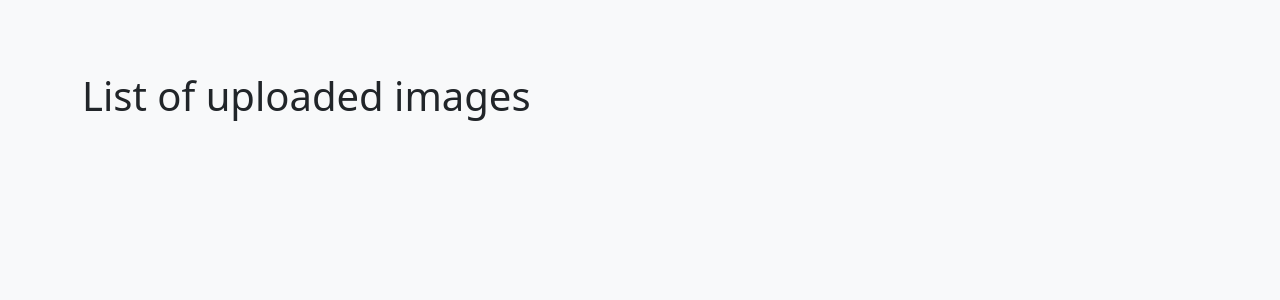
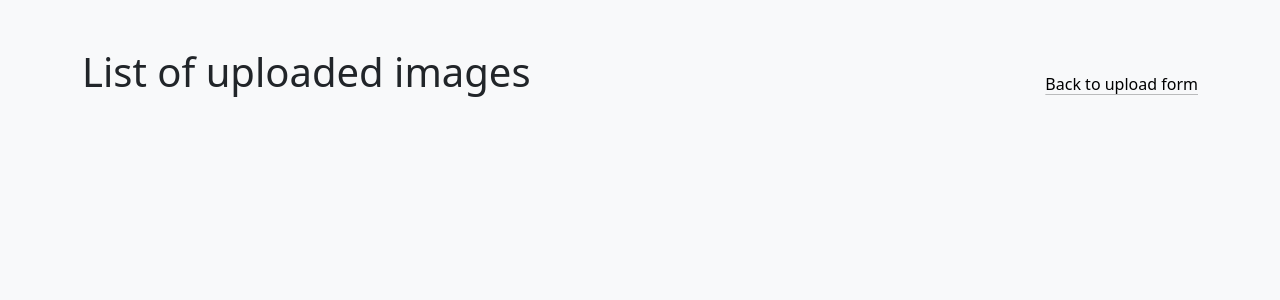
Before and after one commit to Mitozo/ScreenShotUploader, a Symfony app: template ssu_app/templates/uploader/list_uploaded_img.html.twig in a window 1280 px wide. Shown: the top 300 px of the page. Run offline with Twig, Linux system fonts and the light colour scheme; the template is opened without the code that fills it, so the values that code supplies are empty; some libraries are stand-ins or nearby versions.

Commit message:
(feat) update frontview

```diff
--- a/ssu_app/src/Controller/UploaderController.php
+++ b/ssu_app/src/Controller/UploaderController.php
@@ -29,6 +29,7 @@ class UploaderController extends AbstractController
     public function imageList(): Response
     {
         $uploadPath = $this->getParameter('file_upload_directory');
+        $pathToUploadForm = $this->generateUrl('uploader');
         $finder = new Finder();
         $finder->files()->in($uploadPath);
         $filesInDir = [];
@@ -37,7 +38,7 @@ class UploaderController extends AbstractController
             $filesInDir[] = $fileNameWithExtension;
         }
         $uploadPath = 'uploader';
-        return $this->render('uploader/list_uploaded_img.html.twig', compact('filesInDir', 'uploadPath'));
+        return $this->render('uploader/list_uploaded_img.html.twig', compact('filesInDir', 'pathToUploadForm'));
     }
 
 
--- a/ssu_app/templates/uploader/list_uploaded_img.html.twig
+++ b/ssu_app/templates/uploader/list_uploaded_img.html.twig
@@ -5,18 +5,21 @@
 
 {% block body %}
 
+	<main>
+		<div class="container">
 			<div class="album py-5 bg-body-tertiary">
-    <div class="container pt-4">
+					<div class="col-12 d-flex justify-content-between align-items-center">
+						<h1 class="mb-4">List of uploaded images</h1>
+            <a href="{{ pathToUploadForm }}" class="link-body-emphasis link-offset-2 link-underline-opacity-25 link-underline-opacity-75-hover">Back to upload form</a>
+					</div>
 					<div class="col-12">
-      <h1>List of uploaded images</h1></div>
-      <div class="example-wrapper p-4">
-          <div class="row row-cols-1 row-cols-sm-2 row-cols-md-3 g-3">
+            <div class="row row-cols-4 row-cols-sm-4 row-cols-md-4 g-3">
 						{% for key,value in filesInDir %}
 							<div class="card shadow-sm m-1">
 								<h5 class="text-dark pt-2">{{ value }}</h5>
-              <img src="{{ asset('upload/' ~ value) }}"class="img-thumbnail mt-2" width="100%" height="175px" alt="{{ value }}" />
+								<img src="{{ asset('upload/' ~ value) }}" class="img-fluid img-thumbnail mt-2" style="width: 100%; height: 80%" alt="{{ value }}"/>
 								<div class="card-body">
-                <p class="card-text">This a file uploaded via XmlHttprequest</p>
+									<p class="card-text">This is a file uploaded via XmlHttpRequest</p>
 									<div class="d-flex justify-content-between align-items-center">
 										<small class="text-body-secondary">uploaded file</small>
 									</div>
@@ -27,5 +30,6 @@
           </div>
 				</div>
 		</div>
+	</main>
 
 {% endblock %}
```
Lines whose indentation alone changed are shown as unchanged.
